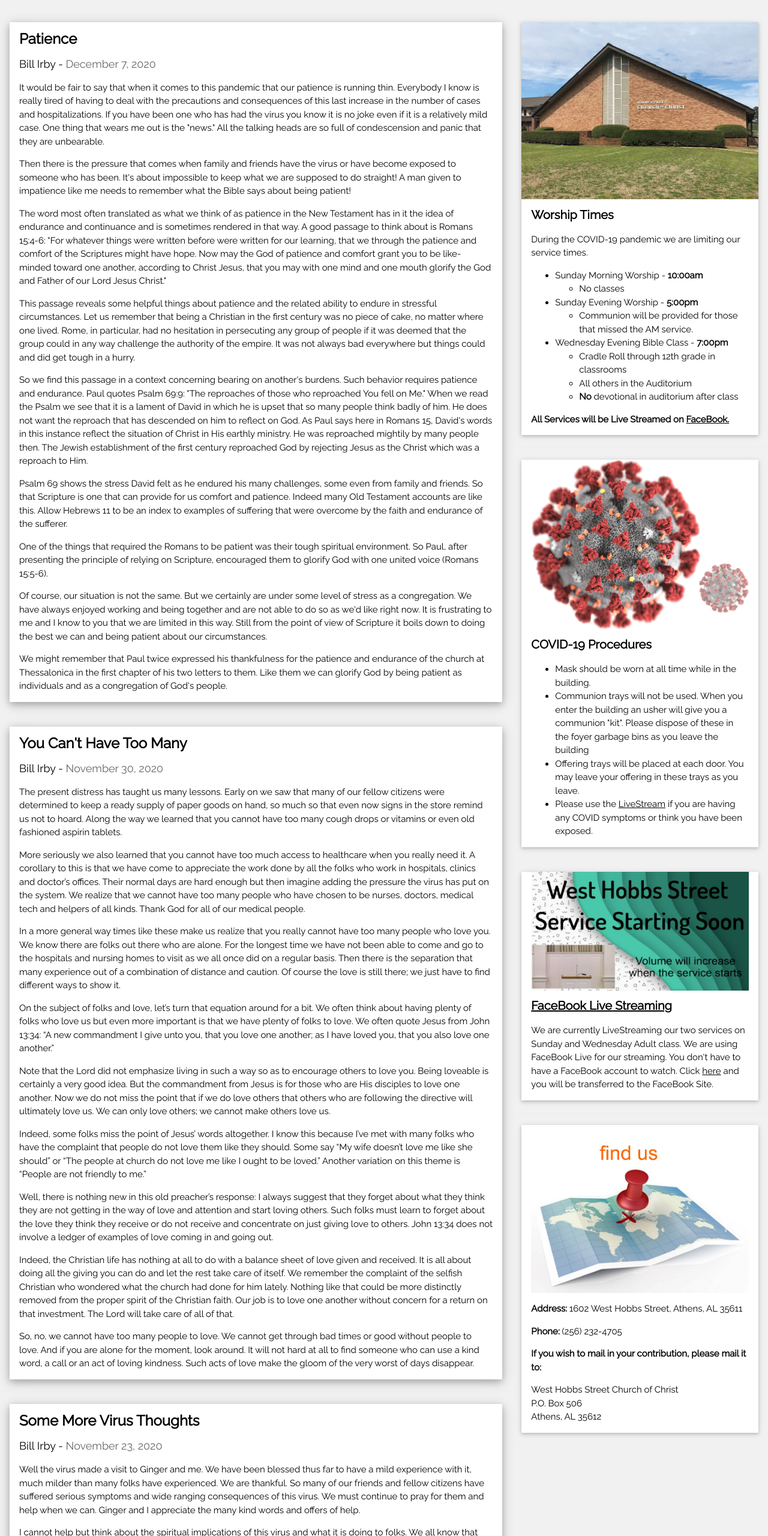
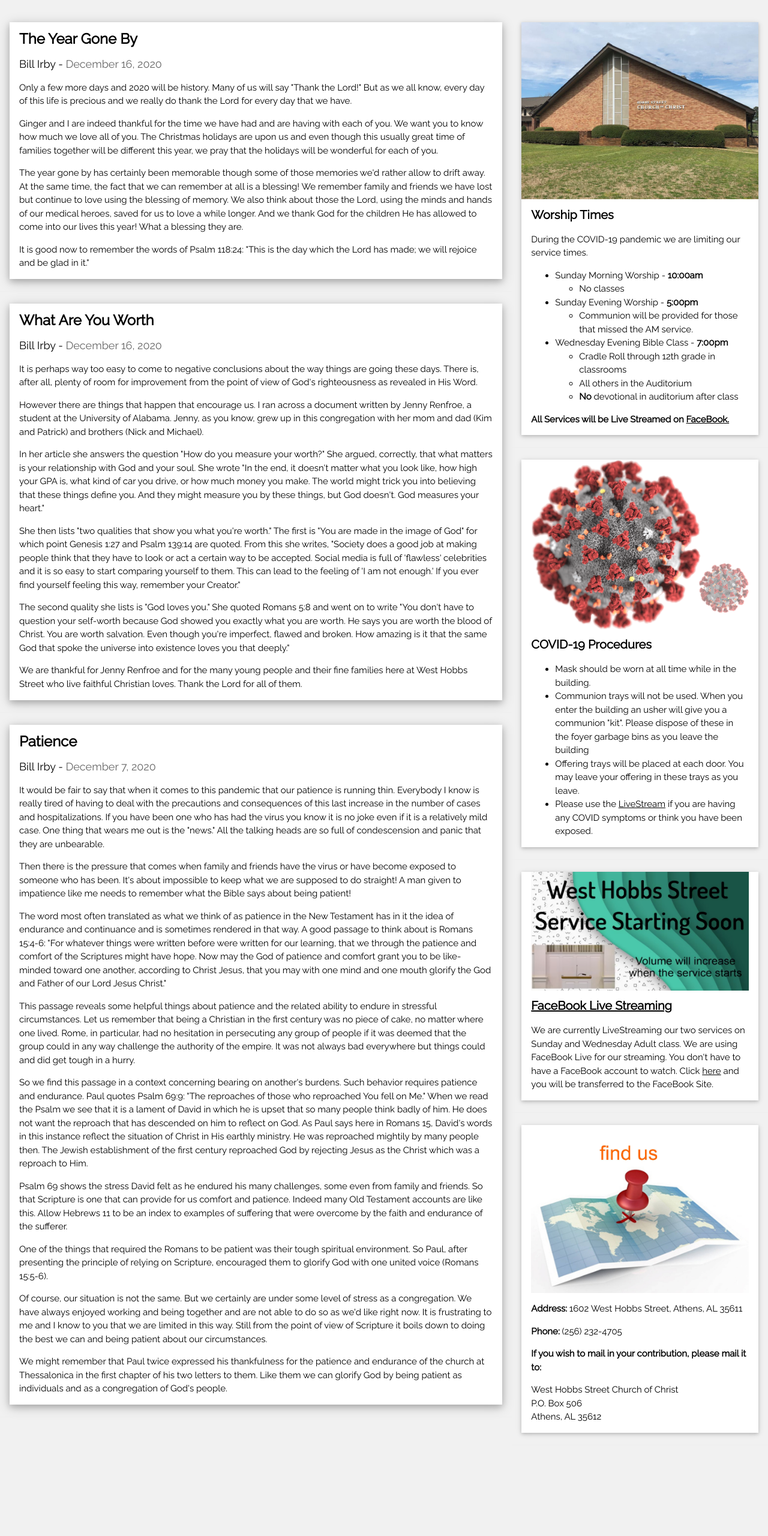
Before and after one commit to aubie1983/digitial-eagle, a website: page index.html in a window 1280 px wide. Shown: the part 160-2720 px from the top of the page at 60% size. After the commit the page ends 2612 px from the top, so only its background shows below. Drawn offline with nearby package versions, Linux system fonts and the light colour scheme; files whose address does not match are found by name.

Commit message:
Added December 16 Article

```diff
--- a/index.html
+++ b/index.html
@@ -26,6 +26,40 @@ and is wrapped around the whole page content, except for the footer in this exam
         <!-- ALL Blog Blog Entry Start -->
         <div class="w3-col l8 s12">
 
+
+            <!-- Blog Entry Start -->
+            <div class="w3-card-4 w3-margin w3-white">
+                <!--   <img src="/w3images/woods.jpg" alt="Nature" style="width:100%"> -->
+                <div class="w3-container">
+                    <h3><b>The Year Gone By</b></h3>
+                    <h5>Bill Irby - <span class="w3-opacity">December 16, 2020</span></h5>
+                    <p>Only a few more days and 2020 will be history. Many of us will say "Thank the Lord!" But as we all know, every day of this life is precious and we really do thank the Lord for every day that we have.</p>
+                    <p>Ginger and I are indeed thankful for the time we have had and are having with each of you. We want you to know how much we love all of you. The Christmas holidays are upon us and even though this usually great time of families together will be different this year, we pray that the holidays will be wonderful for each of you.</p>
+                    <p>The year gone by has certainly been memorable though some of those memories we'd rather allow to drift away. At the same time, the fact that we can remember at all is a blessing! We remember family and friends we have lost but continue to love using the blessing of memory. We also think about those the Lord, using the minds and hands of our medical heroes, saved for us to love a while longer. And we thank God for the children He has allowed to come into our lives this year! What a blessing they are.</p>
+                    <p>It is good now to remember the words of Psalm 118:24: "This is the day which the Lord has made; we will rejoice and be glad in it."</p>
+
+
+                </div>
+            </div>
+            <hr>
+            <!-- Blog Entry End -->
+
+            <!-- Blog Entry Start -->
+            <div class="w3-card-4 w3-margin w3-white">
+                <div class="w3-container">
+                    <h3><b>What Are You Worth</b></h3>
+                    <h5>Bill Irby - <span class="w3-opacity">December 16, 2020</span></h5>
+                    <p>It is perhaps way too easy to come to negative conclusions about the way things are going these days. There is, after all, plenty of room for improvement from the point of view of God's righteousness as revealed in His Word. </p>
+                    <p>However there are things that happen that encourage us. I ran across a document written by Jenny Renfroe, a student at the University of Alabama. Jenny, as you know, grew up in this congregation with her mom and dad (Kim and Patrick) and brothers (Nick and Michael).</p>
+                    <p>In her article she answers the question "How do you measure your worth?" She argued, correctly, that what matters is your relationship with God and your soul. She wrote "In the end, it doesn't matter what you look like, how high your GPA is, what kind of car you drive, or how much money you make. The world might trick you into believing that these things define you. And they might measure you by these things, but God doesn't. God measures your heart."</p>
+                    <p>She then lists "two qualities that show you what you're worth." The first is "You are made in the image of God" for which point Genesis 1:27 and Psalm 139:14 are quoted. From this she writes, "Society does a good job at making people think that they have to look or act a certain way to be accepted. Social media is full of 'flawless' celebrities and it is so easy to start comparing yourself to them. This can lead to the feeling of 'I am not enough.' If you ever find yourself feeling this way, remember your Creator."</p>
+                    <p>The second quality she lists is "God loves you." She quoted Romans 5:8 and went on to write "You don't have to question your self-worth because God showed you exactly what you are worth. He says you are worth the blood of Christ. You are worth salvation. Even though you're imperfect, flawed and broken. How amazing is it that the same God that spoke the universe into existence loves you that deeply." </p>
+                    <p>We are thankful for Jenny Renfroe and for the many young people and their fine families here at West Hobbs Street who live faithful Christian loves. Thank the Lord for all of them.</p>
+                </div>
+            </div>
+            <hr>
+            <!-- Blog Entry End -->
+
             <!-- Blog Entry Start -->
             <div class="w3-card-4 w3-margin w3-white">
                 <div class="w3-container">
@@ -40,47 +74,6 @@ and is wrapped around the whole page content, except for the footer in this exam
                     <p>One of the things that required the Romans to be patient was their tough spiritual environment. So Paul, after presenting the principle of relying on Scripture, encouraged them to glorify God with one united voice (Romans 15:5-6).</p>
                     <p>Of course, our situation is not the same. But we certainly are under some level of stress as a congregation. We have always enjoyed working and being together and are not able to do so as we'd like right now. It is frustrating to me and I know to you that we are limited in this way. Still from the point of view of Scripture it boils down to doing the best we can and being patient about our circumstances.</p>
                     <p>We might remember that Paul twice expressed his thankfulness for the patience and endurance of the church at Thessalonica in the first chapter of his two letters to them. Like them we can glorify God by being patient as individuals and as a congregation of God's people.</p>
-                </div>
-            </div>
-            <hr>
-            <!-- Blog Entry End -->
-
-            <!-- Blog Entry Start -->
-            <div class="w3-card-4 w3-margin w3-white">
-                <!--   <img src="/w3images/woods.jpg" alt="Nature" style="width:100%"> -->
-                <div class="w3-container">
-                    <h3><b>You Can't Have Too Many</b></h3>
-                    <h5>Bill Irby - <span class="w3-opacity">November 30, 2020</span></h5>
-                    <p>The present distress has taught us many lessons. Early on we saw that many of our fellow citizens were determined to keep a ready supply of paper goods on hand, so much so that even now signs in the store remind us not to hoard. Along the way we learned that you cannot have too many cough drops or vitamins or even old fashioned aspirin tablets.</p>
-                    <p>More seriously we also learned that you cannot have too much access to healthcare when you really need it. A corollary to this is that we have come to appreciate the work done by all the folks who work in hospitals, clinics and doctor’s offices. Their normal days are hard enough but then imagine adding the pressure the virus has put on the system. We realize that we cannot have too many people who have chosen to be nurses, doctors, medical tech and helpers of all kinds. Thank God for all of our medical people.</p>
-                    <p>In a more general way times like these make us realize that you really cannot have too many people who love you. We know there are folks out there who are alone. For the longest time we have not been able to come and go to the hospitals and nursing homes to visit as we all once did on a regular basis. Then there is the separation that many experience out of a combination of distance and caution. Of course the love is still there; we just have to find different ways to show it.</p>
-                    <p>On the subject of folks and love, let’s turn that equation around for a bit. We often think about having plenty of folks who love us but even more important is that we have plenty of folks to love. We often quote Jesus from John 13:34: “A new commandment I give unto you, that you love one another; as I have loved you, that you also love one another.”</p>
-                    <p>Note that the Lord did not emphasize living in such a way so as to encourage others to love you. Being loveable is certainly a very good idea. But the commandment from Jesus is for those who are His disciples to love one another. Now we do not miss the point that if we do love others that others who are following the directive will ultimately love us. We can only love others; we cannot make others love us.</p>
-                    <p>Indeed, some folks miss the point of Jesus’ words altogether. I know this because I’ve met with many folks who have the complaint that people do not love them like they should. Some say “My wife doesn’t love me like she should” or “The people at church do not love me like I ought to be loved.” Another variation on this theme is “People are not friendly to me.”</p>
-                    <p>Well, there is nothing new in this old preacher’s response: I always suggest that they forget about what they think they are not getting in the way of love and attention and start loving others. Such folks must learn to forget about the love they think they receive or do not receive and concentrate on just giving love to others. John 13:34 does not involve a ledger of examples of love coming in and going out.</p>
-                    <p>Indeed, the Christian life has nothing at all to do with a balance sheet of love given and received. It is all about doing all the giving you can do and let the rest take care of itself. We remember the complaint of the selfish Christian who wondered what the church had done for him lately. Nothing like that could be more distinctly removed from the proper spirit of the Christian faith. Our job is to love one another without concern for a return on that investment. The Lord will take care of all of that.</p>
-                    <p>So, no, we cannot have too many people to love. We cannot get through bad times or good without people to love. And if you are alone for the moment, look around. It will not hard at all to find someone who can use a kind word, a call or an act of loving kindness. Such acts of love make the gloom of the very worst of days disappear.</p>
-
-
-                </div>
-            </div>
-            <hr>
-            <!-- Blog Entry End -->
-
-            <!-- Blog Entry Start -->
-            <div class="w3-card-4 w3-margin w3-white">
-                <div class="w3-container">
-                    <h3><b>Some More Virus Thoughts</b></h3>
-                    <h5>Bill Irby - <span class="w3-opacity">November 23, 2020</span></h5>
-                    <p>Well the virus made a visit to Ginger and me. We have been blessed thus far to have a mild experience with it, much milder than many folks have experienced. We are thankful. So many of our friends and fellow citizens have suffered serious symptoms and wide ranging consequences of this virus. We must continue to pray for them and help when we can. Ginger and I appreciate the many kind words and offers of help.</p>
-                    <p>I cannot help but think about the spiritual implications of this virus and what it is doing to folks. We all know that this is just a reminder of the truth that is always before us: life, as sweet as it is, does not go on forever. As James said, “yet you do not know what tomorrow may bring. What is your life? It is even a vapor that appears for a little time and vanishes away” (4:14).</p>
-                    <p>It may seem to be somewhat negative to bring this reality to mind. But we get ourselves in all sorts of trouble when we turn our backs on the reality of life. God is the Designer of life and He designed into life the ability to teach lessons that we must learn if we are to live this life properly. Keeping the truth that life is a vapor in mind helps us value each moment we have.</p>
-                    <p>Another thing that comes to mind in times like these is that God is always with us. Remember Paul‘s great sermon on Mars Hill recorded in Acts 17. He told the learned gathering that God had “made of one blood all nations of men to dwell on all the face of the earth, and determined the times before appointed, and the bounds of their habitation; that they should seek the Lord, if haply they might feel after Him and find Him, though He be not far from every one of us; For in Him we live, and move, and have our being” (17:26-28).</p>
-                    <p>The passage teaches us that God made us and this world and that He is fully aware of the scope of possible interactions between the two creations. We cannot allow ourselves to be surprised by the challenges of this life. God has allowed multiplied thousands of examples to flood everyone’s experience to remind us of the nature of this existence. God knows we will have tough days. We must allow those days to push us closer to God. He is, after all, right close.</p>
-                    <p>Of course many folks do not care for the Biblical picture of God. There are circles even within the Christian religion that see God as only beneficial in this life. The idea is that if I have to suffer any at all then God is not doing His job. Invariably all of us have to suffer. The result of that suffering can be the rejection of God. It is not true that God will protect us from all suffering. There is no Biblical example of Him operating in such a fashion. We cannot name a good Biblical character up to and including our Savior who did not suffer.</p>
-                    <p>The sad truth is that people miss the blessing of believing the real truth about God. If we reject the truth about God we will never know God. The only way to know God is to know what the Bible says about Him. The living and active Word teaches us who God is. If we attempt to move through this life thinking that God is simply going to run interference against our problems we will be very disappointed.</p>
-                    <p>So what should we expect from God in times like these. There are three things. One, He provides us the means to look past the immediate to the future. Things may get better and they often do. Two, He provides us the strength to face really big trouble. This strength comes from knowing the Biblical accounts of those who faced problems successfully. And three, He, through the church, provides us a fellowship of faithful believers who help us make it through the toughest of days.</p>
-
                 </div>
             </div>
             <hr>
```
